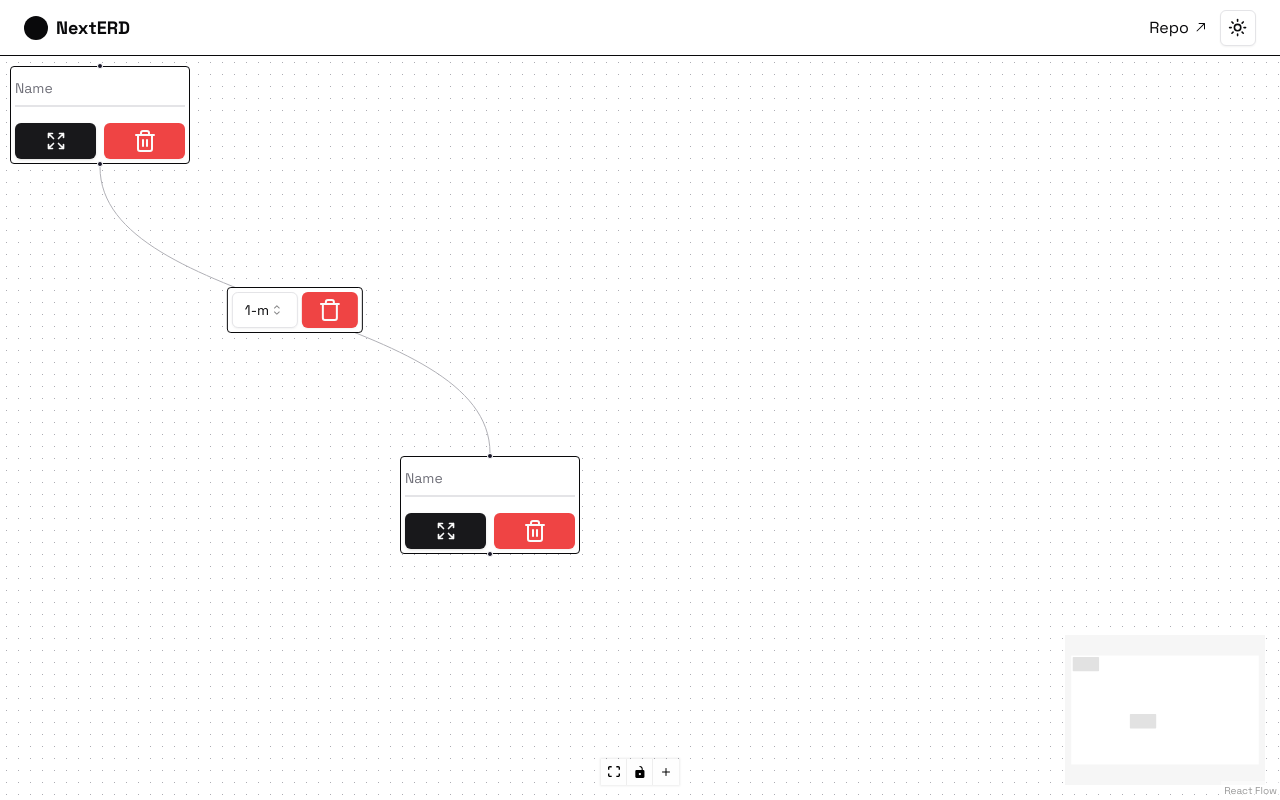
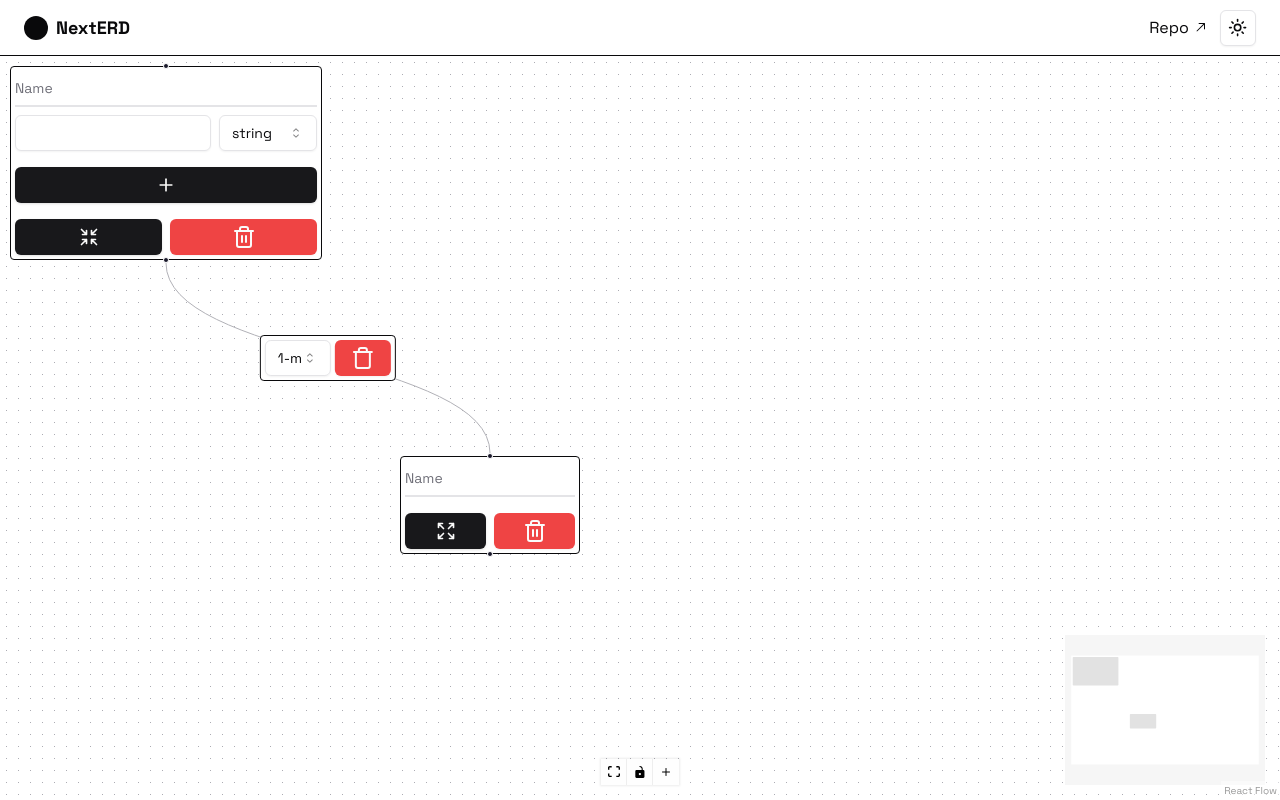
Before and after one commit to vaxad/NextERD, a Next.js app: page / in a window 1280 px wide. Built offline with nearby package versions, Linux system fonts and the light colour scheme.

Commit message:
fix: minor changes

```diff
--- a/src/components/erd/index.tsx
+++ b/src/components/erd/index.tsx
@@ -8,7 +8,7 @@ import { PlusIcon } from 'lucide-react';
 import RelationEdge, { RelationEdgeProps } from './relation-edge';
 
 const initialNodes: EntityNodeProps[] = [
-    { id: '1', position: { x: 10, y: 10 }, data: { name: '', attributes: [{ name: "", type: "string" }], open: false }, type: 'entity' },
+    { id: '1', position: { x: 10, y: 10 }, data: { name: '', attributes: [{ name: "", type: "string" }], open: true }, type: 'entity' },
     { id: '2', position: { x: 400, y: 400 }, data: { name: '', attributes: [{ name: "", type: "string" }], open: false }, type: 'entity' },
 ];
 const initialEdges: RelationEdgeProps[] = [{ id: 'e1-2', source: '1', target: '2', type: "relation", data: { type: "1-m" } }];
@@ -38,7 +38,7 @@ export default function ErdBoard() {
                 {
                     id: (parseInt(nodes[nodes.length - 1].id) + 1).toString(),
                     type: 'entity',
-                    data: { name: '', attributes: [{ name: "", type: "string" }], open: false },
+                    data: { name: '', attributes: [{ name: "", type: "string" }], open: true },
                     position: { x: nodes[nodes.length - 1].position.x + 300, y: nodes[nodes.length - 1].position.y },
                 } as EntityNodeProps,
             ];
```
